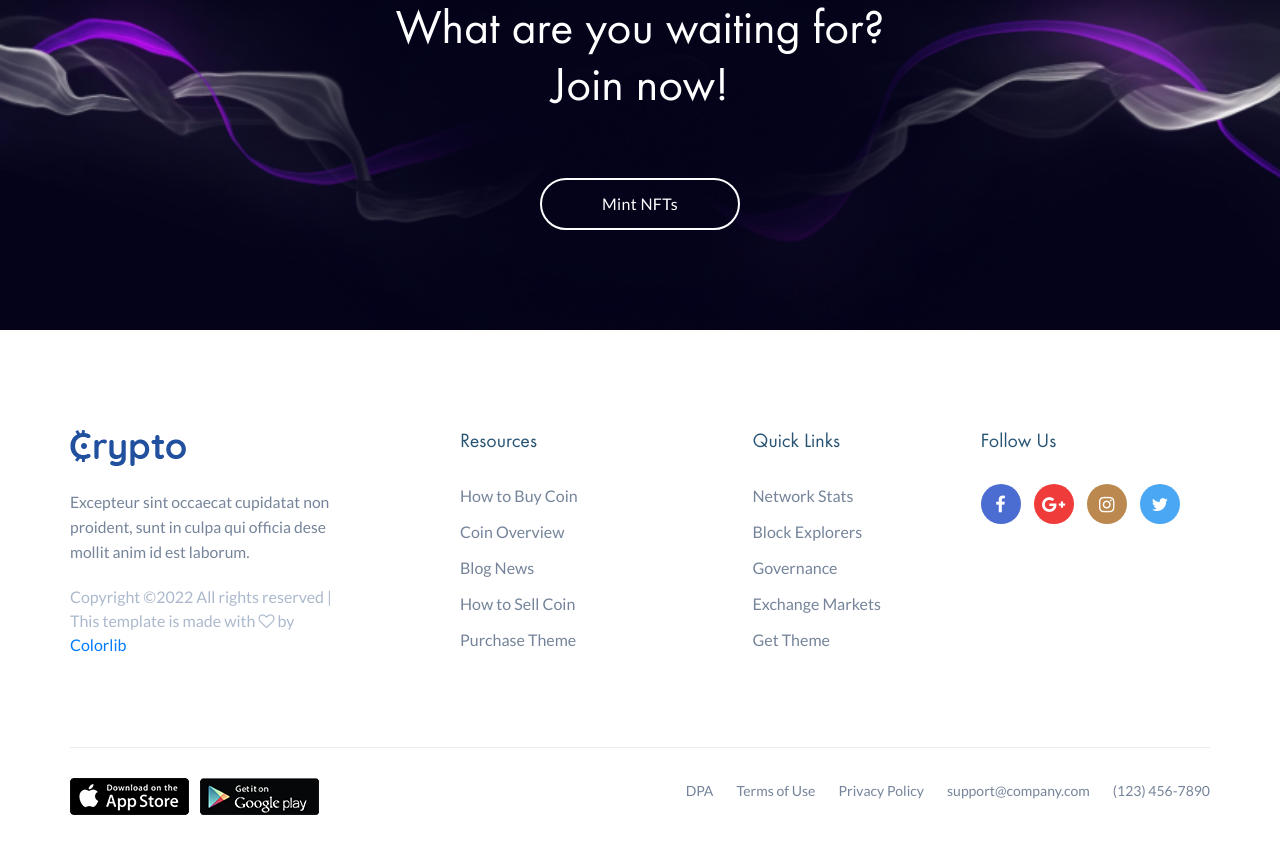
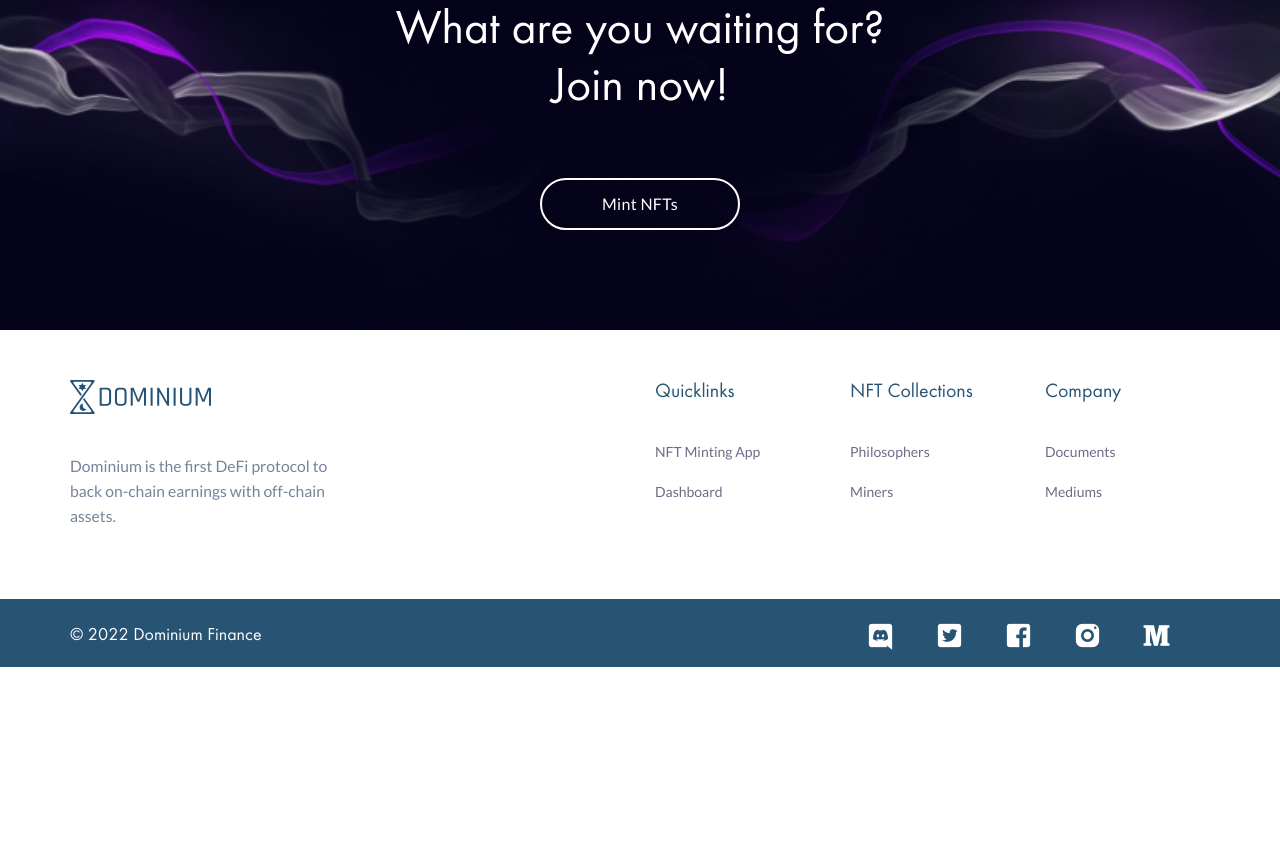
Before and after one commit to AbsarDotDev/NFT-Mining-Landing-Page, a plain HTML site: page index.html in a window 1280 px wide. Shown: the part 6817-7662 px from the top of the page. After the commit the page ends 7484 px from the top, so only its background shows below. Drawn offline with Linux system fonts and the light colour scheme.

Commit message:
Footer Area Complete

```diff
--- a/css/style.css
+++ b/css/style.css
@@ -2382,3 +2382,81 @@ justify-content: center;
 
 }
 /* End Faq tabs  */
+.footer_area_design{
+background: #fff;
+}
+.single_footer{
+	margin-bottom: 20px;
+}
+.f_logo a{
+	margin-bottom: 40px;
+	display: inline-block;
+}
+.f_logo img{
+	height: 34px;
+	width: auto;
+}
+.f_logo p{
+	max-width: 280px;
+	width: 100%;
+	display: block;
+}
+.single_footer h4{
+	font-size: 20px;
+	margin-bottom: 28px;
+}
+.single_footer ul li{
+}
+.single_footer ul li a{
+	font-style: normal;
+	font-weight: 400;
+	font-size: 14px;
+	line-height: 40px;
+	color: #6D6C87;
+	-webkit-transition: 0.3s;
+	-o-transition: 0.3s;
+	transition: 0.3s;
+}
+.single_footer ul li:hover a{
+	opacity: 0.8;
+}
+ul{list-style: none;}
+.copyright{
+
+padding-top: 15px;	display: -webkit-box;
+	display: -ms-flexbox;
+	display: flex;
+	-ms-flex-wrap: wrap;
+		flex-wrap: wrap;
+	-webkit-box-pack: justify;
+		-ms-flex-pack: justify;
+			justify-content: space-between;
+}
+.copyright p{
+	font-size: 18px;
+	font-family:"Futura", sans-serif;
+	color: #fff;
+	margin-top: 8px;
+}
+.copyright ul{
+	display: -webkit-box;
+	display: -ms-flexbox;
+	display: flex;
+}
+.copyright ul li{
+	margin-right: 38px;
+}
+.copyright ul li a{
+	color: #B0B8BF;
+	font-size: 24px;
+	-webkit-transition: 0.3s;
+	-o-transition: 0.3s;
+	transition: 0.3s;
+}
+.copyright ul li:hover a{
+	opacity: 0.8;
+}
+.single_car {
+	width: 100%;
+	padding-right: 60px;
+}
--- a/index.html
+++ b/index.html
@@ -590,68 +590,68 @@
     <!-- End Waiting area design  -->
 
 
-
-
-	<!-- Footer section -->
-	<footer class="footer-section">
-		<div class="container">
-			<div class="row spad">
-				<div class="col-md-6 col-lg-3 footer-widget">
-					<img src="img/logo.png" class="mb-4" alt="">
-					<p>Excepteur sint occaecat cupidatat non proident, sunt in culpa qui officia dese mollit anim id est laborum.</p>
-					<span><!-- Link back to Colorlib can't be removed. Template is licensed under CC BY 3.0. -->
-Copyright &copy;<script>document.write(new Date().getFullYear());</script> All rights reserved | This template is made with <i class="fa fa-heart-o" aria-hidden="true"></i> by <a href="https://colorlib.com" target="_blank">Colorlib</a>
-<!-- Link back to Colorlib can't be removed. Template is licensed under CC BY 3.0. --></span>
-				</div>
-				<div class="col-md-6 col-lg-2 offset-lg-1 footer-widget">
-					<h5 class="widget-title">Resources</h5>
-					<ul>
-						<li><a href="#">How to Buy Coin</a></li>
-						<li><a href="#">Coin Overview</a></li>
-						<li><a href="#">Blog News</a></li>
-						<li><a href="#">How to Sell Coin</a></li>
-						<li><a href="#">Purchase Theme</a></li>
-					</ul>
-				</div>
-				<div class="col-md-6 col-lg-2 offset-lg-1 footer-widget">
-					<h5 class="widget-title">Quick Links</h5>
-					<ul>
-						<li><a href="#">Network Stats</a></li>
-						<li><a href="#">Block Explorers</a></li>
-						<li><a href="#">Governance</a></li>
-						<li><a href="#">Exchange Markets</a></li>
-						<li><a href="#">Get Theme</a></li>
-					</ul>
-				</div>
-				<div class="col-md-6 col-lg-3 footer-widget pl-lg-5 pl-3">
-					<h5 class="widget-title">Follow Us</h5>
-					<div class="social">
-						<a href="" class="facebook"><i class="fa fa-facebook"></i></a>
-						<a href="" class="google"><i class="fa fa-google-plus"></i></a>
-						<a href="" class="instagram"><i class="fa fa-instagram"></i></a>
-						<a href="" class="twitter"><i class="fa fa-twitter"></i></a>
+<!-- Footer area design  -->
+<div class="footer_area_design">
+	<div class="container" style="padding-top: 50px; padding-bottom: 50px;">
+		<div class="row">
+			<div class="col-lg-6 col-sm-6 f_mar">
+				<div class="single_footer">
+					<div class="f_logo">
+						<a href="index.html"><img src="assets/images/home/logo.svg" alt="Logo"></a>
+						<p>Dominium is the first DeFi protocol to back on-chain earnings with off-chain assets.</p>
 					</div>
 				</div>
 			</div>
-			<div class="footer-bottom">
-				<div class="row">
-					<div class="col-lg-4 store-links text-center text-lg-left pb-3 pb-lg-0">
-						<a href=""><img src="img/appstore.png" alt="" class="mr-2"></a>
-						<a href=""><img src="img/playstore.png" alt=""></a>
-					</div>
-					<div class="col-lg-8 text-center text-lg-right">
-						<ul class="footer-nav">
-							<li><a href="">DPA</a></li>
-							<li><a href="">Terms of Use</a></li>
-							<li><a href="">Privacy Policy </a></li>
-							<li><a href="">support@company.com</a></li>
-							<li><a href="">(123) 456-7890</a></li>
-						</ul>
-					</div>
+			<div class="col-lg-2 col-sm-6 f_mar">
+				<div class="single_footer">
+					<h4>Quicklinks</h4>
+					<ul>
+						<li><a href="https://nft.dominium.finance" target="_blank">NFT Minting App</a></li>
+						<li><a href="https://app.dominium.finance" target="_blank">Dashboard</a></li>
+					</ul>
+				</div>
+			</div>
+			<div class="col-lg-2 col-sm-6 f_mar">
+				<div class="single_footer">
+					<h4>NFT Collections</h4>
+					<ul>
+						<li><a href="https://docs.dominium.finance/docs/nfts/philosopher-citizen-nfts" target="_blank">Philosophers</a></li>
+						<li><a href="https://docs.dominium.finance/docs/blogs/mining" target="_blank">Miners</a></li>
+					</ul>
+				</div>
+			</div>
+			<div class="col-lg-2  col-sm-6 f_mar">
+				<div class="single_footer">
+					<h4>Company</h4>
+					<ul>
+						<li><a href="https://docs.dominium.finance/docs/" target="_blank">Documents</a></li>
+						<li><a href="https://blog.dominium.finance/" target="_blank">Mediums</a></li>
+					</ul>
 				</div>
 			</div>
 		</div>
-	</footer>
+	</div>
+<div class="copy" style="background: rgb(40, 84, 116);">
+		<div class="container"><div class="row">
+			<div class="col-xl-12">
+				<div class="copyright">
+					<p>&copy; 2022 Dominium Finance</p>
+					<ul>
+						<li><a href="https://discord.gg/W7Wz9J9EaG" target="_blank"><img src="assets/images/home/discord.png" alt="icon title" /></a></li>
+						<li><a href="https://twitter.com/DominiumFi" target="_blank"><img src="assets/images/home/twitter.png" alt="icon title" /></a></li>
+						<li><a href="https://www.facebook.com/dominiumfi" target="_blank"><img src="assets/images/home/facebook.png" alt="icon title" /></a></li>
+						<li><a href="https://www.instagram.com/dominiumfi/" target="_blank"><img src="assets/images/home/instagram.png" alt="icon title" /></a></li>
+						<li><a href="https://blog.dominium.finance/" target="_blank"><img src="assets/images/home/medium.png" alt="icon title" /></a></li>
+
+					</ul>
+				</div>
+			</div>
+		</div>
+	</div>
+	</div>
+</div>
+<!-- Footer area design  -->
+
 
 
 	<!--====== Javascripts & Jquery ======-->
```
